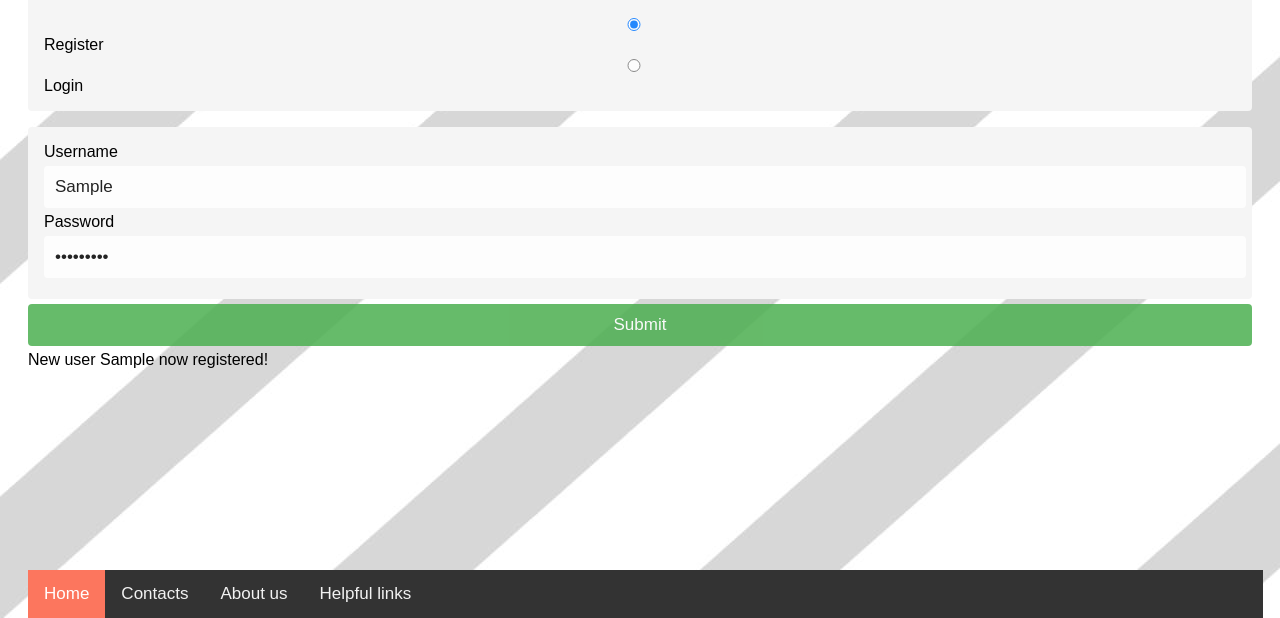
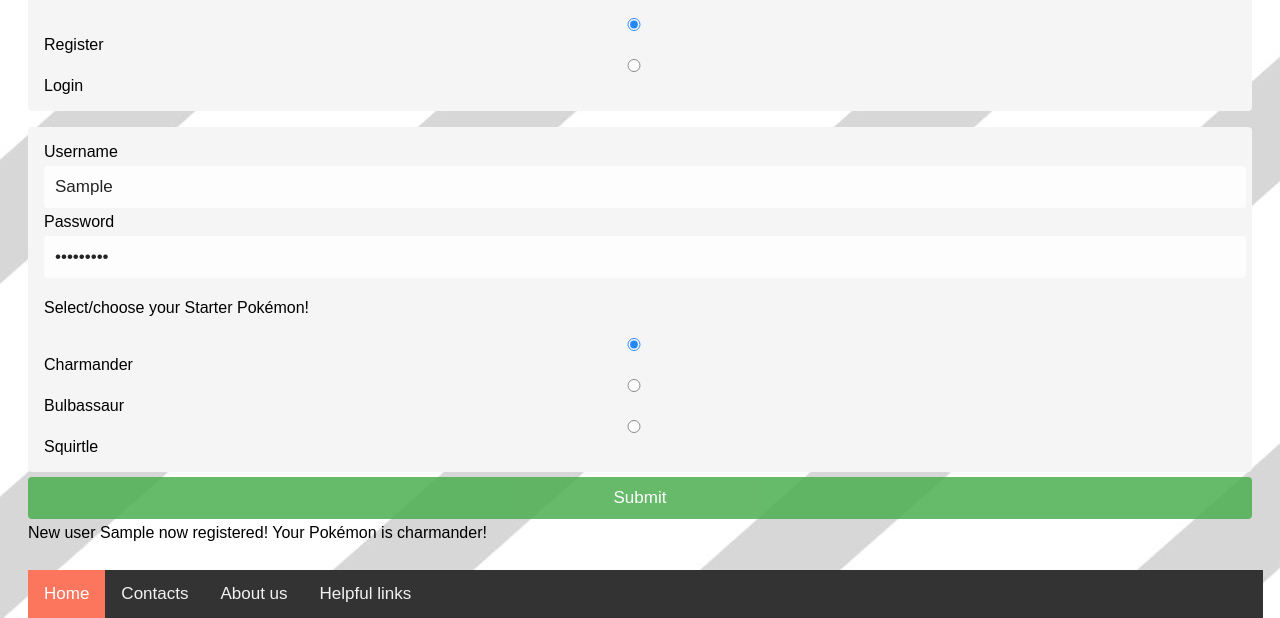
Before and after one commit to Dfreaza/PROJETO-ITW, a plain HTML site: page ITW-2021-G41-E1/ITW principal/Pagina_login.html in a window 1280 px wide. Both pictures are taken after typing "Sample", "Sample123" into the empty fields and a click on the input "Submit". Shown: the part 182-800 px from the top of the page. Drawn offline with nearby package versions, Linux system fonts and the light colour scheme.

Commit message:
pokemon iniciais no login
funciona mas ainda nao esta como quero xD

```diff
--- a/ITW-2021-G41-E1/ITW principal/JavaScript/login.js
+++ b/ITW-2021-G41-E1/ITW principal/JavaScript/login.js
@@ -11,32 +11,36 @@ function handleSubmit(event){
 	const {
 		username,
 		password,
+		starter,
 		login_type,
 		result
 	} = event.target;
 
 	const processUser = login_type.value == "register" ? registerUser : loginUser;
-	const response    = processUser(username.value, password.value);
+	const response    = processUser(username.value, password.value,starter.value);
 	result.innerHTML  = response;
 }
 // registar user.................................................................
-function registerUser(username, password){
+function registerUser(username, password, starter){
 	window.localStorage.setItem("Login__username", username);
 	window.localStorage.setItem("Login__password", password);
-
-	return `New user ${username} now registered!`;
+	window.localStorage.setItem("Starter__pokemon", starter);
+	return `New user ${username} now registered! Your Pokémon is ${starter}!`;
 }
 // login......................................................................
-function loginUser(username, password){
+function loginUser(username, password, starter){
 	const registeredUser     = window.localStorage.getItem("Login__username");
 	const registeredPassword = window.localStorage.getItem("Login__password");
+	const registeredStarter = window.localStorage.getItem("Starter__pokemon");
 
 	const validUser     = username == registeredUser;
 	const validPassword = password == registeredPassword;
+	const validStarter = starter == registeredStarter;
 
-	if(validUser && validPassword){
-		return `User ${username} successfully logged-in!`;
+	if(validUser && validPassword && validStarter){
+		return `User ${username} successfully logged-in with is friend ${starter}!`;
 	}
         else if(!validUser)     return `Username ${username} has not been registered. `;
 	else if(!validPassword) return `Incorrect password for username ${username}`;
+	else if (!validStarter) return `Incorrect starter pokémon for the username ${username}`;
 }
--- a/ITW-2021-G41-E1/ITW principal/Pagina_login.html
+++ b/ITW-2021-G41-E1/ITW principal/Pagina_login.html
@@ -118,6 +118,20 @@
         <input id="password" type="password" name="password" placeholder="password" required />
     </div>
 
+    <!-- <div>
+      <label for="starter">Select your starter!</label>
+      <input id="starter" type="text" name="starter" placeholder="charmander/bolbasaur/squirtle" required />
+   </div> -->
+   <div>
+     <p>Select/choose your Starter Pokémon!</p>
+   <input type="radio" name="starter"
+   value="charmander" checked> Charmander
+   <input type="radio" name="starter"
+   value="bulbassaur"> Bulbassaur
+   <input type="radio" name="starter"
+   value="squirtle"> Squirtle
+   </div>
+
 </div>
 <input type="submit" value="Submit" />
 
```
